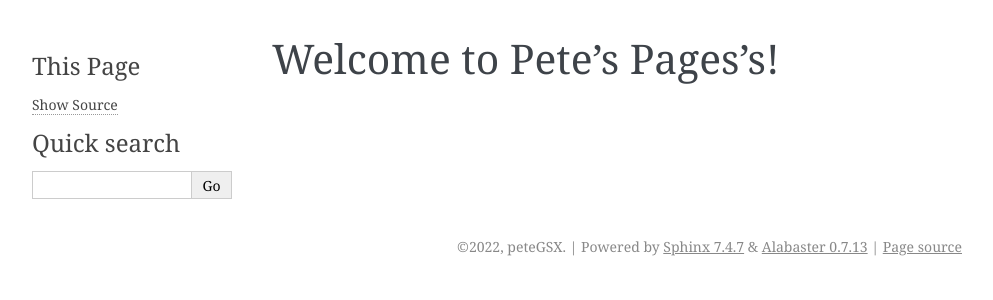
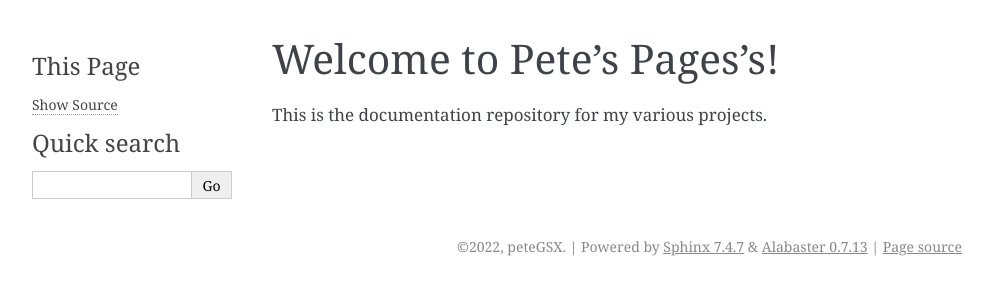
Before and after one commit to peteGSX/petegsx.github.io, a Sphinx documentation site: the page built from docs/index.rst, in a window 1280 px wide. Shown: the top 300 px of the page, without its empty margins (148-1141 px from the left). Built offline with Sphinx 7.4.7, drawn with Linux system fonts in a browser that asks for light colours.

Commit message:
Try deploy again

```diff
--- a/docs/index.rst
+++ b/docs/index.rst
@@ -1,5 +1,7 @@
 Welcome to Pete's Pages's!
 ========================================
+
+This is the documentation repository for my various projects.
 
 .. toctree::
    :hidden:
```
